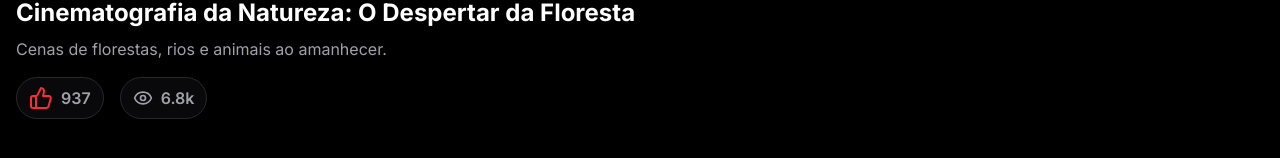
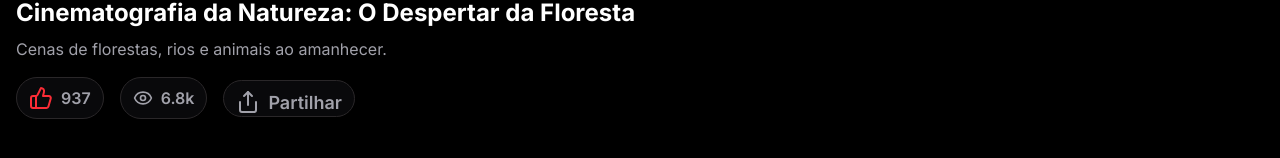
Before and after one commit to Padre-Community/Streaming-Video-Front-end, a React (Vite) app: page /reproduction/1 in a window 1280 px wide. Shown: the part 576-734 px from the top of the page. Built offline with nearby package versions, Linux system fonts and the light colour scheme.

Commit message:
feat: botão de compartilhar

```diff
--- a/src/UI/components/Popover/Popover.tsx
+++ b/src/UI/components/Popover/Popover.tsx
@@ -1,12 +1,45 @@
-import { useState } from "react";
+import { useState, createContext, useContext } from "react";
 
 
+interface PopoverProps {
+    children: React.ReactNode;
+}
+
+interface PopoverContextProps {
+    openPopover: boolean;
+    setOpenPopover: React.Dispatch<React.SetStateAction<boolean>>;
+}
+const PopoverContext = createContext<PopoverContextProps | null>(null);
 
 
-function Popover(){
+function usePopover() {
+    const context = useContext(PopoverContext);
 
-    const [openPopover, setOpenPopover]= useState<boolean>(false);
+    if (!context) {
+        throw new Error("usePopover só deve ser usado dentro de um componente popover.");
+    }
+    return context;
+}
 
-    return(<></>)
+function popoverTrigger({ children }: PopoverProps) {
+    const { setOpenPopover } = usePopover();
+
+    return (
+        <button onClick={() => setOpenPopover((previous) => !previous)}>
+            {children}
+        </button>
+    )
 }
+
+function Popover({ children }: PopoverProps) {
+
+    const [openPopover, setOpenPopover] = useState<boolean>(false);
+
+    return (
+        <PopoverContext.Provider value={{ openPopover, setOpenPopover }}>
+            {children}
+        </PopoverContext.Provider>
+    )
+}
+
 export default Popover;
--- a/src/module/video/components/VideoInteractions.tsx
+++ b/src/module/video/components/VideoInteractions.tsx
@@ -2,6 +2,7 @@ import { ThumbsUp, Eye } from "lucide-react";
 import type { Video } from "../models/video"
 import { useVideoInteractionsViewModel } from "./viewmodels/useVideoInteractionsViewmodel";
 import { formatCompactNumber } from "../utils/formatDate";
+import VideoShare from "./VideoShare";
 
 
 interface VideoInteractionsProps {
@@ -28,7 +29,7 @@ function VideoInteractions({ video }: VideoInteractionsProps) {
                 transition-colors bg-surface-secondary hover:bg-surface cursor-pointer
                 ">
                 <ThumbsUp
-                    className={liked ? "text-red-500 fill-red-500" : "text-red-500 active:scale-50"} />
+                    className={liked ? "text-red-500 fill-red-500" : "text-red-500 active:scale-40"} />
                 <span className="text-text-secondary font-semibold"
                 >{formatCompactNumber(likeCount)}</span>
             </button>
@@ -43,6 +44,9 @@ function VideoInteractions({ video }: VideoInteractionsProps) {
                 {formatCompactNumber(viewCount)}
                 </div>
             </div>
+            <div className="">
+                <VideoShare video={video}/>
+            </div>
         </div>
     )
 }
--- a/src/module/video/components/VideoShare.tsx
+++ b/src/module/video/components/VideoShare.tsx
@@ -0,0 +1,19 @@
+import { useVideoShareViewModel } from "./viewmodels/useVideoShareViewModel";
+import type { Video } from "../models/video";
+import { Share } from "lucide-react";
+
+
+interface VideoShareProps{
+    video: Video;
+}
+
+export default function VideoShare({video}:VideoShareProps){
+    const {shareVideo} = useVideoShareViewModel(video)
+
+    return <button onClick={shareVideo}
+    className="pt-2 px-3 border border-border cursor-pointer flex items-center  rounded-full
+    font-semibold text-text-secondary gap-2 bg-surface-secondary hover:bg-surface text-[18px]"
+    >
+      <Share/> Partilhar
+    </button>
+}
--- a/src/module/video/components/viewmodels/useVideoShareViewModel.ts
+++ b/src/module/video/components/viewmodels/useVideoShareViewModel.ts
@@ -0,0 +1,26 @@
+import { useCallback } from "react";
+import type { Video } from "../../models/video";
+
+
+
+export function useVideoShareViewModel(video: Video){
+    const isShareSupported = !! navigator.share;
+
+    async function shareVideo() {
+        if(isShareSupported){
+          try{
+            await   navigator.share({
+                title: video.title,
+                text: video.description,
+                url: window.location.href,
+            });
+          }  catch (error){
+            console.error("Erro ao compartilhar", error)
+          }
+
+        }
+    }
+    return{
+        shareVideo
+    }
+}
```
